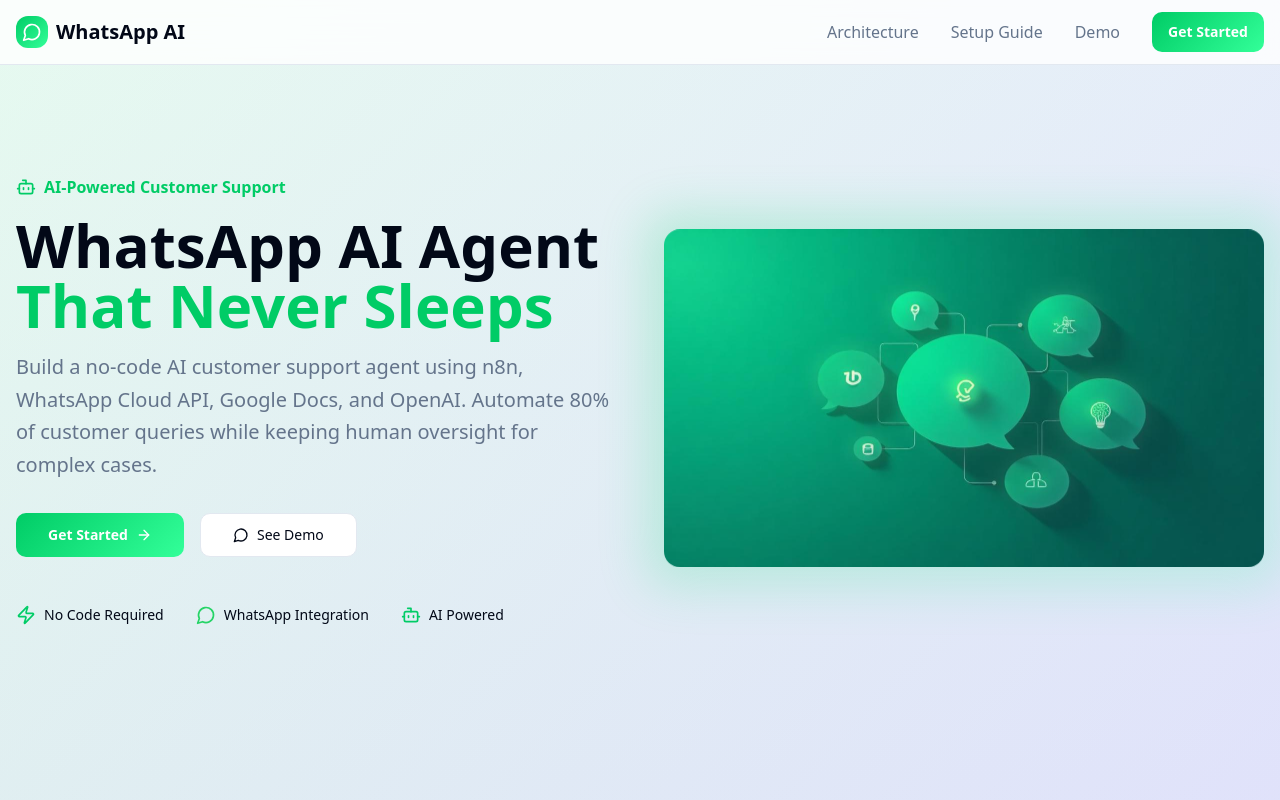
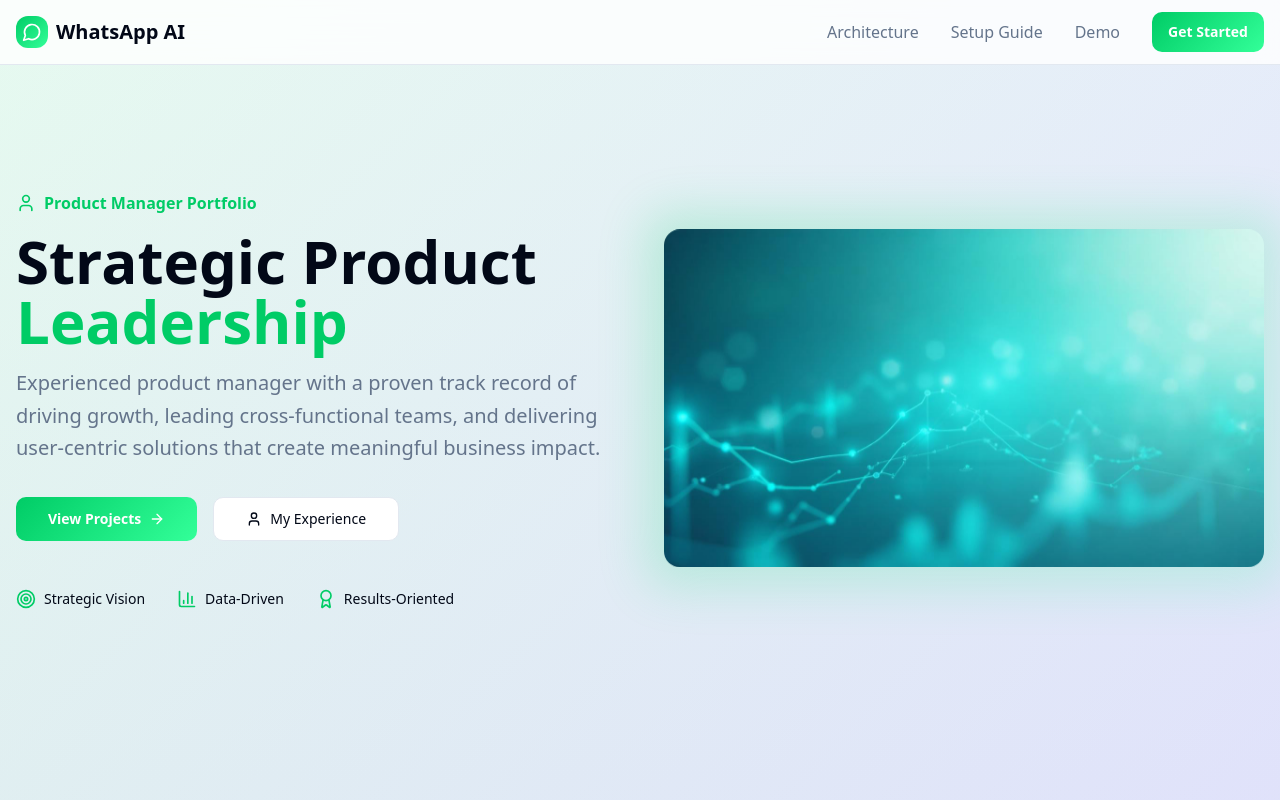
Before and after one commit to vaibhavvpx/ask-doc-ai-bot, a React (Vite) app: page / in a window 1280 px wide. Shown: the top 800 px of the page. Built offline with nearby package versions, Linux system fonts and the light colour scheme.

Commit message:
Add cover page for portfolio
Generate a cover page for the product manager portfolio.

```diff
--- a/src/components/HeroSection.tsx
+++ b/src/components/HeroSection.tsx
@@ -1,6 +1,6 @@
 import { Button } from "@/components/ui/button";
-import { ArrowRight, MessageCircle, Bot, Zap } from "lucide-react";
-import heroImage from "@/assets/hero-image.jpg";
+import { ArrowRight, User, Award, Target, BarChart3 } from "lucide-react";
+import portfolioHero from "@/assets/portfolio-hero.jpg";
 
 const HeroSection = () => {
   const scrollToSection = (id: string) => {
@@ -16,17 +16,17 @@ const HeroSection = () => {
           <div className="space-y-8">
             <div className="space-y-4">
               <div className="flex items-center gap-2 text-primary font-semibold">
-                <Bot className="w-5 h-5" />
-                <span>AI-Powered Customer Support</span>
+                <User className="w-5 h-5" />
+                <span>Product Manager Portfolio</span>
               </div>
               <h1 className="text-5xl lg:text-6xl font-bold leading-tight">
-                WhatsApp AI Agent
-                <span className="block text-primary">That Never Sleeps</span>
+                Strategic Product
+                <span className="block text-primary">Leadership</span>
               </h1>
               <p className="text-xl text-muted-foreground leading-relaxed">
-                Build a no-code AI customer support agent using n8n, WhatsApp Cloud API,
-                Google Docs, and OpenAI. Automate 80% of customer queries while keeping
-                human oversight for complex cases.
+                Experienced product manager with a proven track record of driving growth,
+                leading cross-functional teams, and delivering user-centric solutions that
+                create meaningful business impact.
               </p>
             </div>
 
@@ -34,34 +34,34 @@ const HeroSection = () => {
               <Button
                 variant="hero"
                 size="lg"
-                onClick={() => scrollToSection('setup')}
+                onClick={() => scrollToSection('projects')}
                 className="group"
               >
-                Get Started
+                View Projects
                 <ArrowRight className="w-5 h-5 group-hover:translate-x-1 transition-transform" />
               </Button>
               <Button
                 variant="outline"
                 size="lg"
-                onClick={() => scrollToSection('demo')}
+                onClick={() => scrollToSection('experience')}
               >
-                <MessageCircle className="w-5 h-5" />
-                See Demo
+                <User className="w-5 h-5" />
+                My Experience
               </Button>
             </div>
 
             <div className="flex items-center gap-8 pt-4">
               <div className="flex items-center gap-2">
-                <Zap className="w-5 h-5 text-primary" />
-                <span className="text-sm font-medium">No Code Required</span>
+                <Target className="w-5 h-5 text-primary" />
+                <span className="text-sm font-medium">Strategic Vision</span>
               </div>
               <div className="flex items-center gap-2">
-                <MessageCircle className="w-5 h-5 text-whatsapp" />
-                <span className="text-sm font-medium">WhatsApp Integration</span>
+                <BarChart3 className="w-5 h-5 text-primary" />
+                <span className="text-sm font-medium">Data-Driven</span>
               </div>
               <div className="flex items-center gap-2">
-                <Bot className="w-5 h-5 text-primary" />
-                <span className="text-sm font-medium">AI Powered</span>
+                <Award className="w-5 h-5 text-primary" />
+                <span className="text-sm font-medium">Results-Oriented</span>
               </div>
             </div>
           </div>
@@ -69,8 +69,8 @@ const HeroSection = () => {
           <div className="relative">
             <div className="absolute -inset-4 bg-gradient-primary rounded-2xl opacity-20 blur-xl animate-glow"></div>
             <img
-              src={heroImage}
-              alt="WhatsApp AI Customer Support System"
+              src={portfolioHero}
+              alt="Product Manager Portfolio"
               className="relative rounded-2xl shadow-elegant w-full animate-float"
             />
           </div>
```
Also changed, not shown: src/assets/portfolio-hero.jpg (added).
